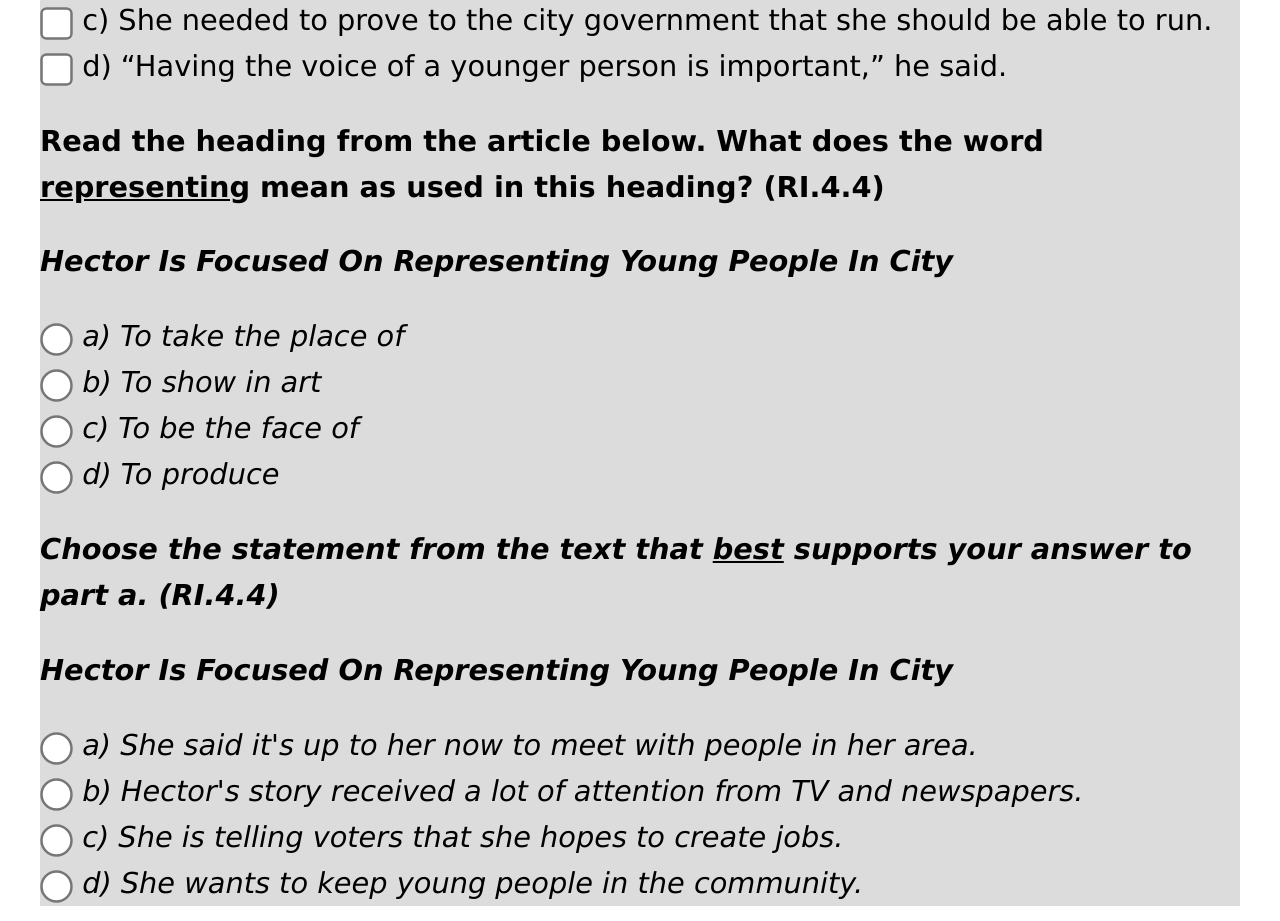
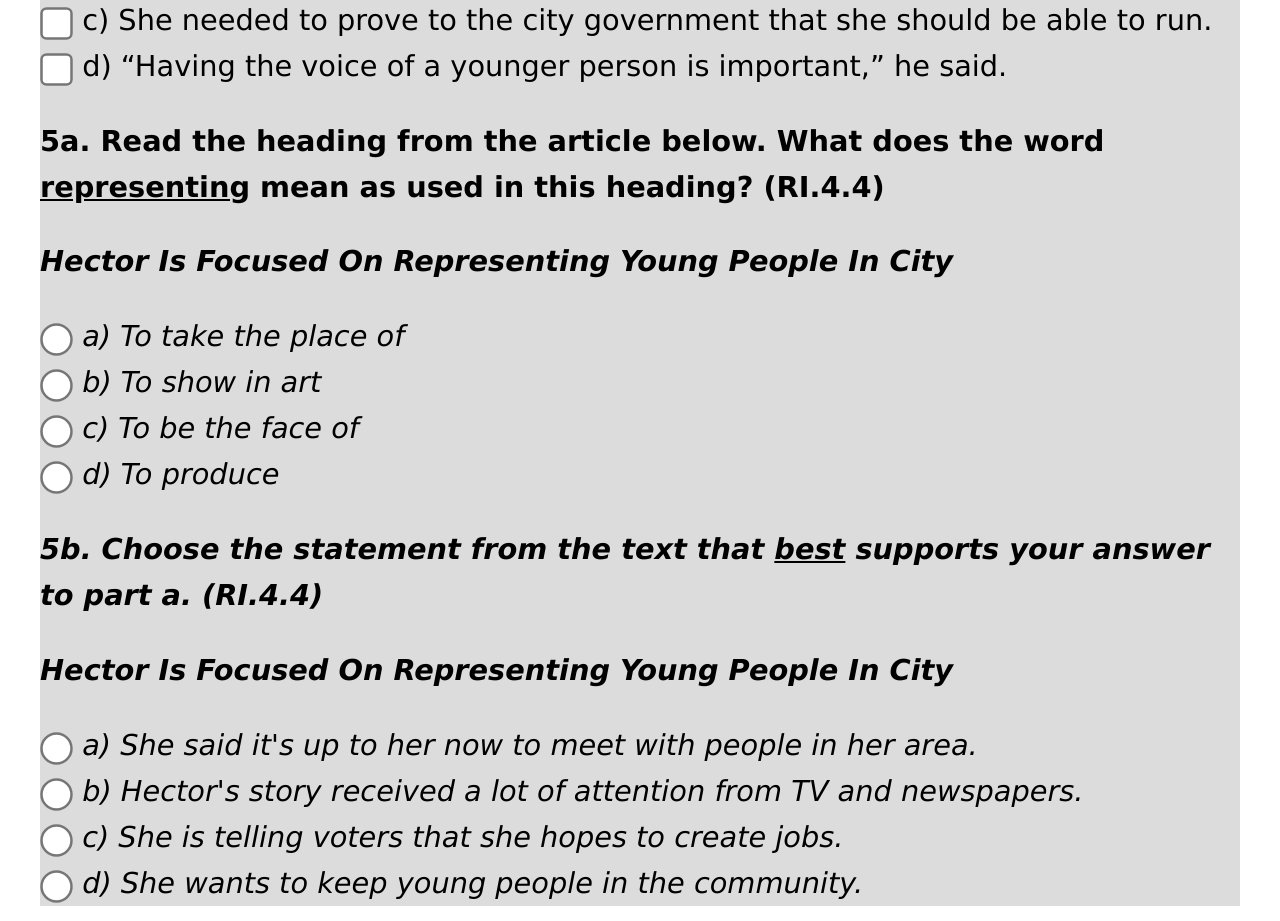
Before and after one commit to pdiazgonzalez/Grade4-Unit1-INF, a plain HTML site: page index.html in a window 1280 px wide. Shown: the part 6659-7580 px from the top of the page. Drawn offline with Linux system fonts and the light colour scheme.

Commit message:
Update index.html
Fixed question numbers (5a, 5b).

```diff
--- a/index.html
+++ b/index.html
@@ -121,7 +121,7 @@ Hector's election team is made up mostly of young people. She hopes to knock on
 
     <!-- 5a -->
     <div class="question" data-answer="c" data-type="radio" data-name="q5a">
-      <p><strong>Read the heading from the article below. What does the word <u>representing</u> mean as used in this heading?  (RI.4.4)</strong></p>
+      <p><strong>5a. Read the heading from the article below. What does the word <u>representing</u> mean as used in this heading?  (RI.4.4)</strong></p>
       <p><strong><em>Hector Is Focused On Representing Young People In City<em></strong></p>
       <label for="q5a_a"><input type="radio" name="q5a" value="a" id="q5a_a"> a) To take the place of</label><br>
       <label for="q5a_b"><input type="radio" name="q5a" value="b" id="q5a_b"> b) To show in art</label><br>
@@ -131,7 +131,7 @@ Hector's election team is made up mostly of young people. She hopes to knock on
 
     <!-- 5b -->
     <div class="question" data-answer="d" data-type="radio" data-name="q5b">
-      <p><strong>Choose the statement from the text that <u>best</u> supports your answer to part a. (RI.4.4)</strong></p>
+      <p><strong>5b. Choose the statement from the text that <u>best</u> supports your answer to part a. (RI.4.4)</strong></p>
       <p><strong><em>Hector Is Focused On Representing Young People In City<em></strong></p>
       <label for="q5b_a"><input type="radio" name="q5b" value="a" id="q5b_a"> a) She said it's up to her now to meet with people in her area.</label><br>
       <label for="q5b_b"><input type="radio" name="q5b" value="b" id="q5b_b"> b) Hector's story received a lot of attention from TV and newspapers.</label><br>
```
